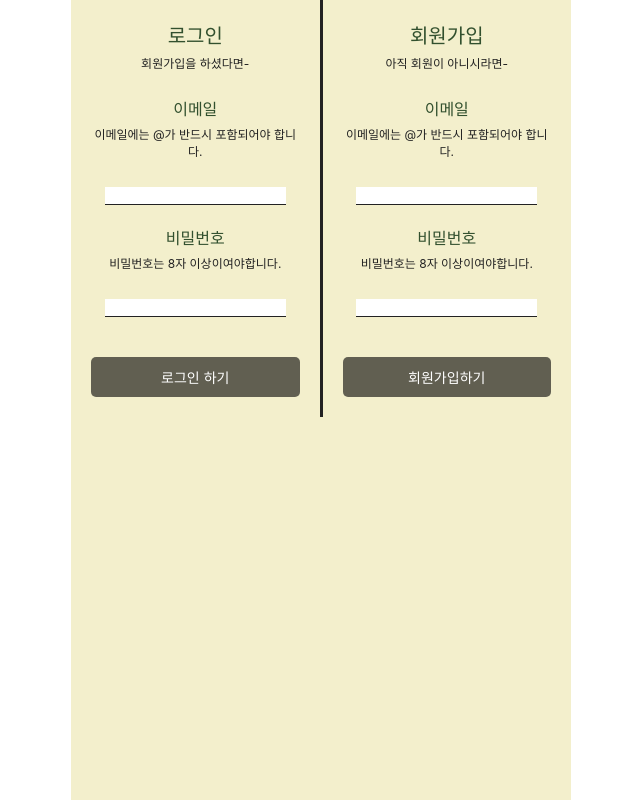
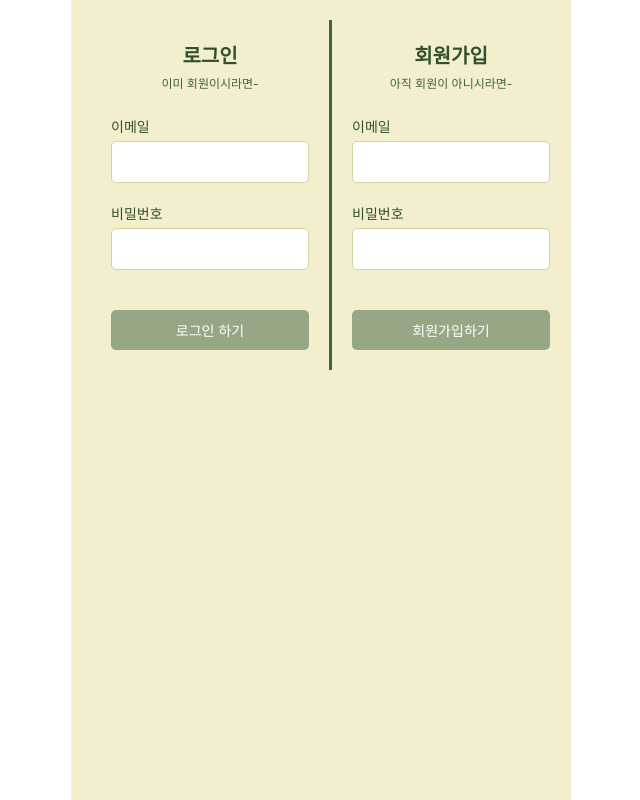
Before and after one commit to gandy818/wanted-pre-onboarding-frontend, a React (Create React App) app: page / in a window 1280 px wide. Shown: the whole page, without its empty margins (319-959 px from the left). Built offline with nearby package versions, Linux system fonts and the light colour scheme.

Commit message:
Style : signin, signup 스타일 수정

```diff
--- a/src/components/signIn.js
+++ b/src/components/signIn.js
@@ -3,10 +3,12 @@ import React, { useState } from "react";
 function SignIn({onSignIn}) {
   const [email, setEmail] = useState('');
   const [password, setPassword] = useState('');
-  const [signInValid, setSignInValid] = useState('');
+  const [signInValid, setSignInValid] = useState(false);
 
   const userSignIn = () => {
-    onSignIn(email, password)
+    if(signInValid) {
+      onSignIn(email, password)
+    }
   }
 
   const onChange = (type, e) => {
@@ -36,18 +38,18 @@ function SignIn({onSignIn}) {
   return (
     <div className="signinSection">
       <div className="title">로그인</div>
-      <div className="subTitle">회원가입을 하셨다면-</div>
+      <div className="subTitle">이미 회원이시라면-</div>
       <div>
-        <div>이메일</div>
-        <div className="subTitle">이메일에는 @가 반드시 포함되어야 합니다.</div>
+        <div className="label">이메일</div>
         <div><input type="text" value={email} onChange={(e) => {onChange('email', e)}} onKeyUp={checkValid}></input></div>
       </div>
       <div>
-        <div>비밀번호</div>
-        <div className="subTitle">비밀번호는 8자 이상이여야합니다.</div>
+        <div className="label">비밀번호</div>
         <div><input type="password" value={password} onChange={(e) => {onChange('password', e)}} onKeyUp={checkValid}></input></div>
       </div>
       <div onClick={userSignIn} className={"btn" + (signInValid ? " isActive" : " notActive")}>로그인 하기</div>
+      {/* <div className="wrongMsg">이메일에는 @가 반드시 포함되어야 합니다.</div> */}
+      {/* <div className="wrongMsg">비밀번호는 8자 이상이여야합니다.</div> */}
     </div>
   )
 }
--- a/src/components/signUp.js
+++ b/src/components/signUp.js
@@ -6,7 +6,9 @@ function SignUp({onSignUp}) {
   const [signUpValid, setSignUpValid] = useState('');
 
   const userSignUp = () => {
-    onSignUp(email, password)
+    if(signUpValid) {
+      onSignUp(email, password)
+    }
   }
 
   const onChange = (type, e) => {
@@ -35,16 +37,16 @@ function SignUp({onSignUp}) {
       <div className="title">회원가입</div>
       <div className="subTitle">아직 회원이 아니시라면- </div>
       <div>
-        <div>이메일</div>
-        <div className="subTitle">이메일에는 @가 반드시 포함되어야 합니다.</div>
+        <div className="label">이메일</div>
         <div><input type="text" value={email} onChange={(e) => {onChange('email', e)}} onKeyUp={checkValid}></input></div>
       </div>
       <div>
-        <div>비밀번호</div>
-        <div className="subTitle">비밀번호는 8자 이상이여야합니다.</div>
+        <div className="label">비밀번호</div>
         <div><input type="password" value={password} onChange={(e) => {onChange('password', e)}} onKeyUp={checkValid}></input></div>
       </div>
       <div onClick={userSignUp} className={"btn" + (signUpValid ? " isActive" : " notActive")}>회원가입하기</div>
+      {/* <div className="subTitle">이메일에는 @가 반드시 포함되어야 합니다.</div> */}
+      {/* <div className="subTitle">비밀번호는 8자 이상이여야합니다.</div> */}
     </div>
   )
 }
--- a/src/pages/main.js
+++ b/src/pages/main.js
@@ -26,7 +26,10 @@ function Main(){
         navigate("/todo")
       }
     }).catch((err) => {
-      console.log(err)
+      const statusCode = err.response.data.statusCode
+      if(statusCode === 404) {
+        alert("해당 사용자가 존재하지 않습니다.")
+      }
     })
   };
 
@@ -39,16 +42,17 @@ function Main(){
         window.location.reload();
       }
     }).catch((err) => {
-      console.log(err)
+      const statusCode = err.response.data.statusCode
+      if(statusCode === 400) {
+        alert("동일한 이메일이 존재합니다.")
+      }
     })
   }
 
   return (
     <div className="main">
-      <div className="mainWrapper">
-        <SignIn onSignIn={signIn}></SignIn>
-        <SignUp onSignUp={signUp}></SignUp>
-      </div>
+      <SignIn onSignIn={signIn}></SignIn>
+      <SignUp onSignUp={signUp}></SignUp>
     </div>
   )
 }
--- a/src/styled/main.scss
+++ b/src/styled/main.scss
@@ -1,38 +1,44 @@
 .main{
-  width: fit-content;
-  margin-left: auto;
-  margin-right: auto;
-  .mainWrapper{
-    display: flex;
-  }
+  padding: 20px;
+  display: flex;
   .signinSection{
     padding: 20px;
-    border-right: 3px solid #222222;
+    border-right: 3px solid #406343;
   }
   .signupSection{
     padding: 20px;
   }
   .title{
     font-size: 20px;
+    font-weight: bold;
   }
   .subTitle{
     font-size: 12px;
-    color: #222222;
+    color: #406343;
+    margin-bottom: 25px;
     margin-top: 5px;
-    margin-bottom: 25px;
+  }
+  .label{
+    text-align: left;
+    margin-bottom: 5px;
+    font-size: 14px;
   }
   input{
-    border-color: #222222;
-    border: none;
-    border-bottom: 1px solid #222222;
+    height: 30px;
+    border-radius: 5px;
+    font-size: 14px;
+    padding: 5px;
+    padding-left: 10px;
+    border: 1px solid #CCD6A6;
+    color: #32502E;
     margin-bottom: 20px;
-    &:focus-visible{
+    &:focus{
       outline: none;
     }
   }
   .btn{
     color: #ffffff;
-    background-color : #000000;
+    background-color : #32502E;
     padding: 10px;
     margin-top: 20px;
     border-radius: 5px;
@@ -40,10 +46,15 @@
     font-size: 14px;
   }
   .notActive{
-    background-color : rgba($color: #000000, $alpha: 0.6);
-
+    background-color : #40634383;
   }
   .isActive{
     cursor: pointer;
   }
+  .wrongMsg{
+    font-size: 12px;
+    color: #406343;
+    margin-bottom: 25px;
+    margin-top: 5px;
+  }
 }
```
